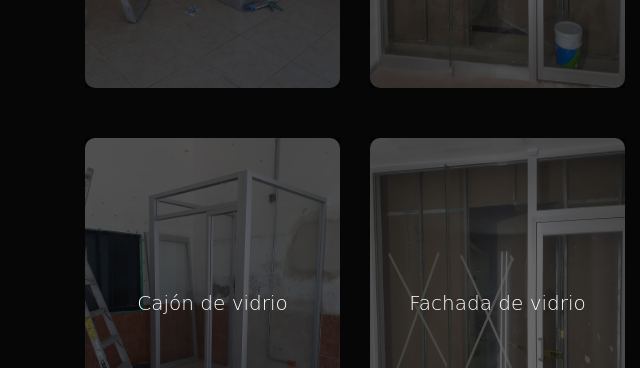
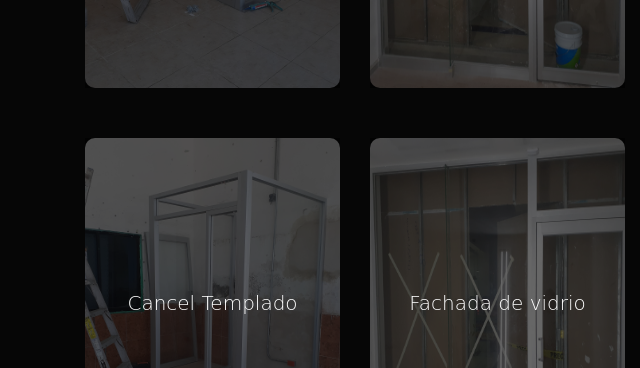
Before and after one commit to AlexCauich/alSober, a plain HTML site: page index.html in a window 1280 px wide. Shown: the part 2320-2688 px from the top of the page, 0-640 px from the left. Drawn offline with nearby package versions, Linux system fonts and the light colour scheme.

Commit message:
changes p

```diff
--- a/index.html
+++ b/index.html
@@ -226,7 +226,7 @@
                         <div class="col-md-3">
                             <div class="gallery1">
                                 <div class="texts">
-                                    <p>Cajón de vidrio</p>
+                                    <p>Cancel Templado</p>
                                 </div>
                             </div>
                         </div>
```
